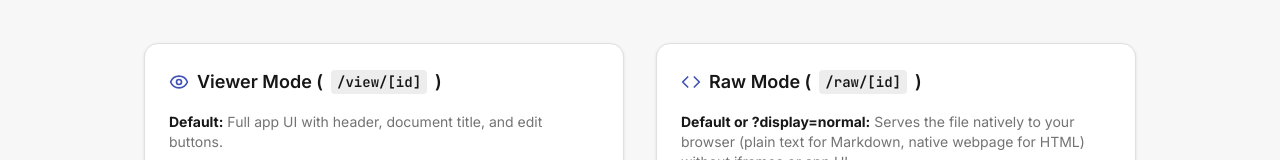
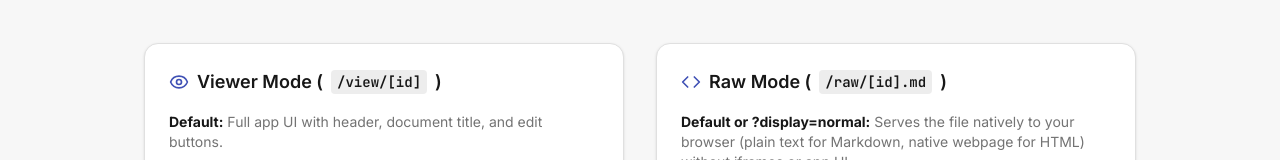
Before and after one commit to AryansDevStudios/DocShowcase, a Next.js app: page / in a window 1280 px wide. Shown: the part 1231-1391 px from the top of the page. Built offline with nearby package versions, Linux system fonts and the light colour scheme.

Commit message:
Support extensions in raw route

```diff
--- a/src/app/page.tsx
+++ b/src/app/page.tsx
@@ -145,7 +145,7 @@ export default function HomePage() {
             <div className="rounded-xl border border-border bg-card p-6 shadow-sm">
               <h3 className="font-semibold text-lg mb-4 flex items-center gap-2">
                 <Code className="h-5 w-5 text-primary" />
-                Raw Mode (<code className="text-sm bg-muted px-1.5 py-0.5 rounded">/raw/[id]</code>)
+                Raw Mode (<code className="text-sm bg-muted px-1.5 py-0.5 rounded">/raw/[id].md</code>)
               </h3>
               <ul className="space-y-4 text-sm text-muted-foreground">
                 <li>
```
Also changed, not shown: 1 other file (tests, documents, lock files or other folders).
